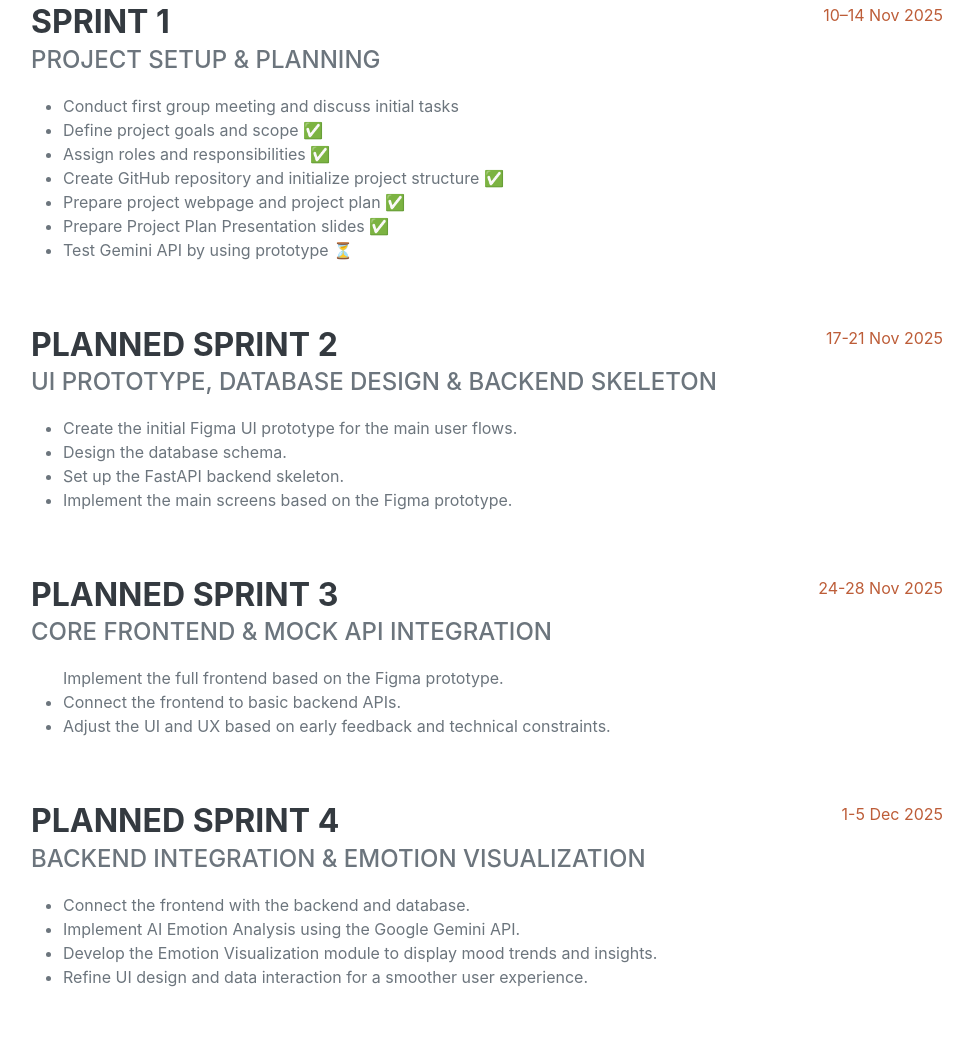
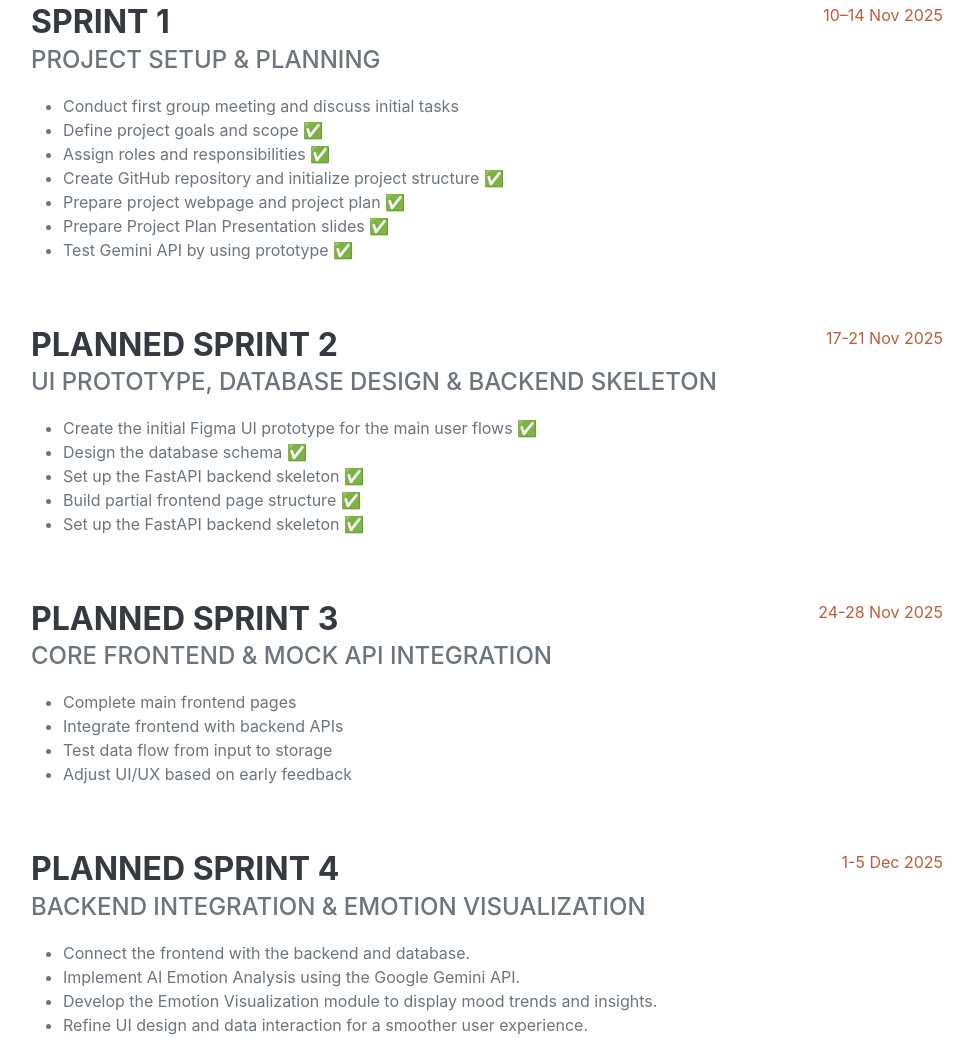
Before and after one commit to Willow-Liu-Yang/AI-Emotional-Journal, a plain HTML site: page docs/index.html in a window 1280 px wide. Shown: the part 993-2031 px from the top of the page, without its empty margins (289-1262 px from the left). Drawn offline with nearby package versions, Linux system fonts and the light colour scheme; a web font is replaced by a local one.

Commit message:
Update website

```diff
--- a/docs/index.html
+++ b/docs/index.html
@@ -74,7 +74,7 @@
                                 <li>Create GitHub repository and initialize project structure  ✅</li>
                                 <li>Prepare project webpage and project plan  ✅</li>
                                 <li>Prepare Project Plan Presentation slides ✅</li>
-                                <li>Test Gemini API by using prototype  ⏳</li>
+                                <li>Test Gemini API by using prototype  ✅</li>
 
                                 </ul>                        </div>
                         <div class="flex-shrink-0"><span class="text-primary">10–14 Nov 2025</span></div>
@@ -84,10 +84,11 @@
                             <h3 class="mb-0">Planned Sprint 2</h3>
                             <div class="subheading mb-3">UI Prototype, Database Design & Backend Skeleton</div>
                             <ul>
-                            <li>Create the initial Figma UI prototype for the main user flows.</li>
-                            <li>Design the database schema.</li>
-                            <li>Set up the FastAPI backend skeleton.</li>
-                            <li>Implement the main screens based on the Figma prototype.</li>
+                            <li>Create the initial Figma UI prototype for the main user flows ✅</li>
+                            <li>Design the database schema ✅</li>
+                            <li>Set up the FastAPI backend skeleton ✅</li>
+                            <li>Build partial frontend page structure ✅</li>
+                            <li>Set up the FastAPI backend skeleton ✅</li>
                             </ul>                        </div>
                         <div class="flex-shrink-0"><span class="text-primary">17-21 Nov 2025</span></div>
                     </div>
@@ -95,9 +96,10 @@
                         <div class="flex-grow-1">
                             <h3 class="mb-0">Planned Sprint 3</h3>
                             <div class="subheading mb-3">Core Frontend & Mock API Integration</div>
-                                <ul>Implement the full frontend based on the Figma prototype.
-                                <li>Connect the frontend to basic backend APIs.</li>
-                                <li>Adjust the UI and UX based on early feedback and technical constraints.</li>
+                                <ul><li>Complete main frontend pages </li>
+                                <li>Integrate frontend with backend APIs </li>
+                                <li>Test data flow from input to storage</li>
+                                <li>Adjust UI/UX based on early feedback </li>
                                 </ul>                        </div>
                         <div class="flex-shrink-0"><span class="text-primary">24-28 Nov 2025</span></div>
                     </div>
```
